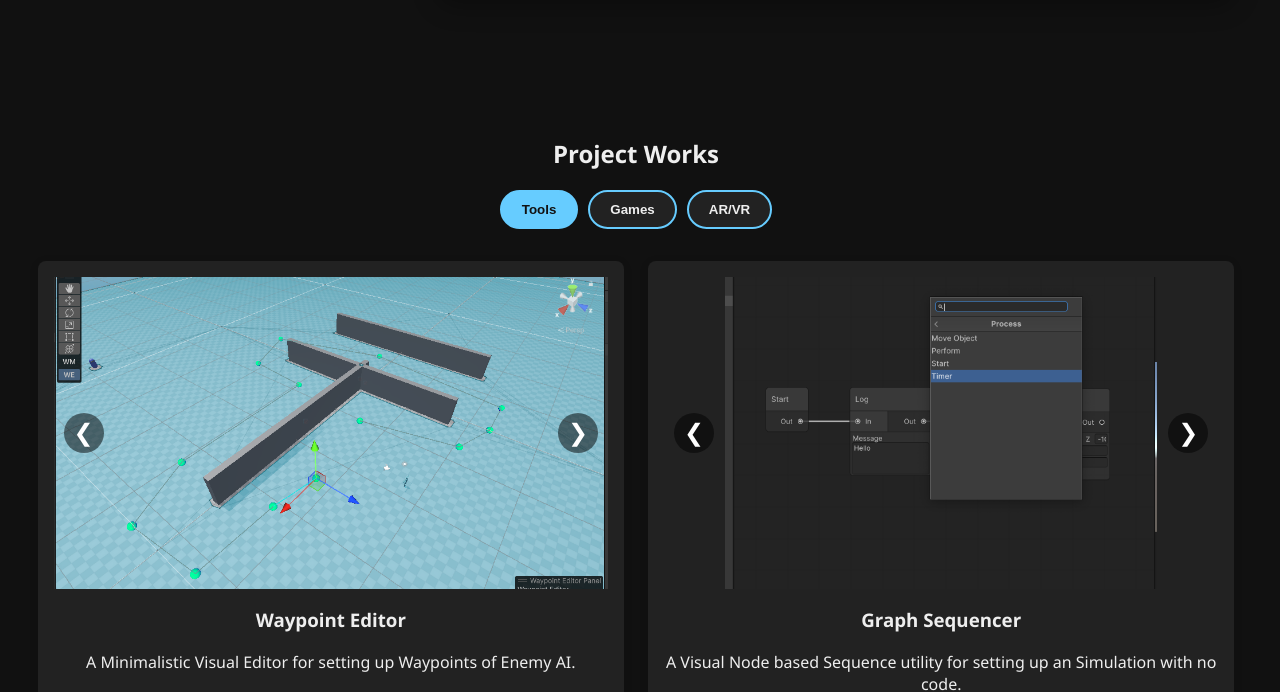
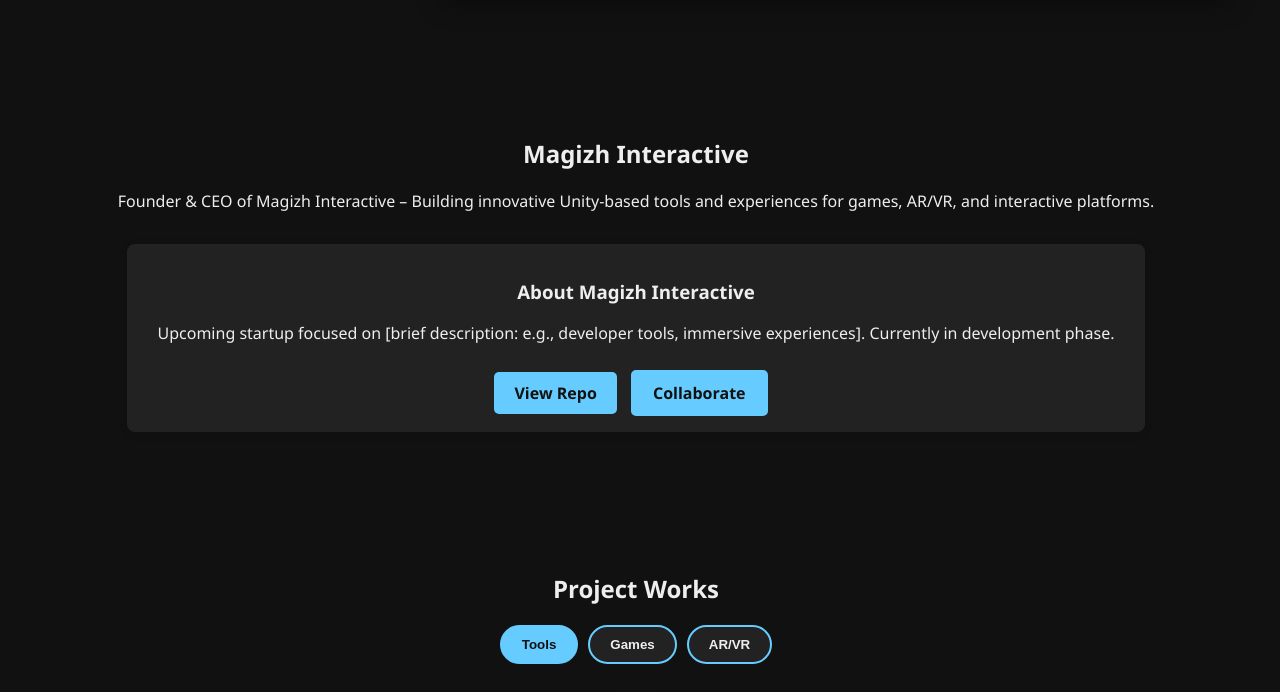
Before and after one commit to Selva1910/selva1910.github.io, a plain HTML site: page index.html in a window 1280 px wide. Shown: the part 583-1275 px from the top of the page. Drawn offline with Linux system fonts and the light colour scheme.

Commit message:
Add company section for Magizh Interactive

```diff
--- a/index.html
+++ b/index.html
@@ -51,6 +51,19 @@
     </section>
 
 
+<!-- Company Section -->
+<section id="company">
+  <h2>Magizh Interactive</h2>
+  <p>Founder & CEO of Magizh Interactive – Building innovative Unity-based tools and experiences for games, AR/VR, and interactive platforms.</p>
+  <div class="project-grid">
+    <div class="project-card" style="width: 80%;">
+      <h3>About Magizh Interactive</h3>
+      <p>Upcoming startup focused on [brief description: e.g., developer tools, immersive experiences]. Currently in development phase.</p>
+      <a href="https://github.com/Selva1910/magizh-interactive" target="_blank" class="hero-btn">View Repo</a>
+      <a href="#contact" class="hero-btn-outline">Collaborate</a>
+    </div>
+  </div>
+</section>
 
 
     <!-- Projects Section -->
```
